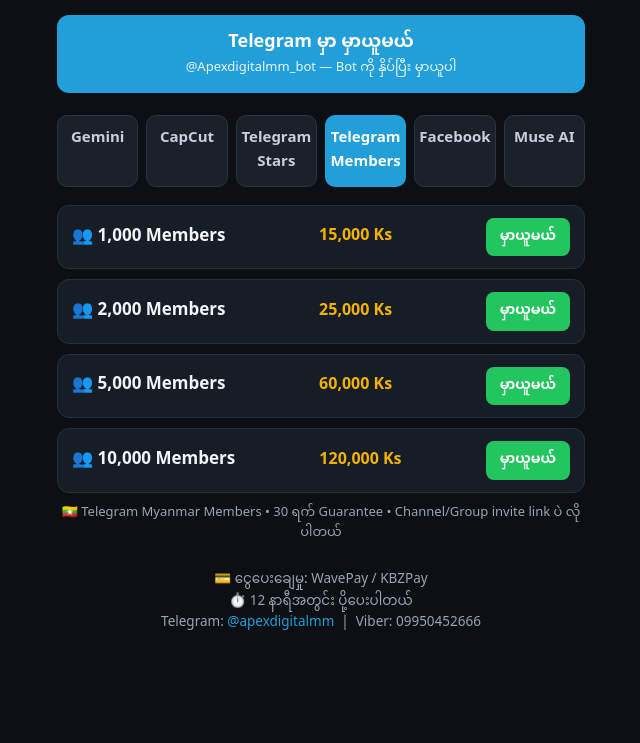
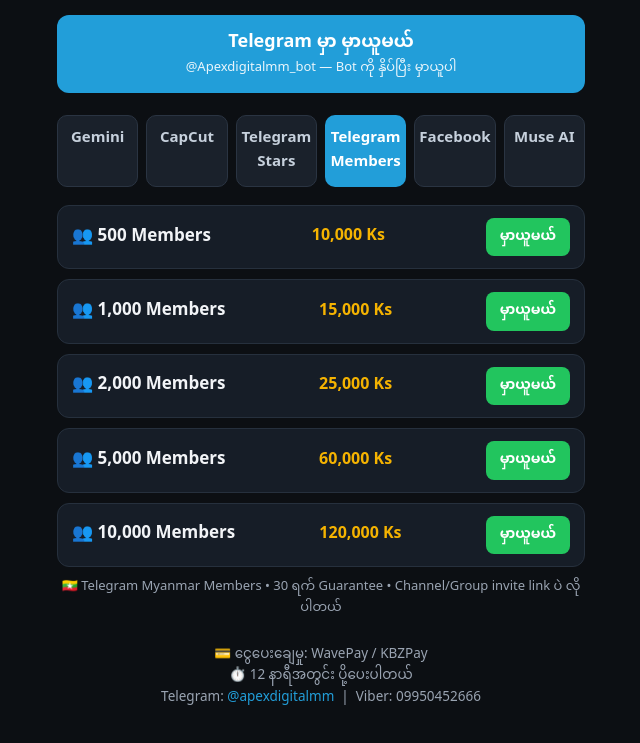
Before and after one commit to apexdigitalmm/apex-website, a plain HTML site: page index.html in a window 1280 px wide. Both pictures are taken after a click on the element "Telegram Members". Shown: the part 121-864 px from the top of the page, without its empty margins (319-959 px from the left). Before the commit the page ends 800 px from the top, so only its background shows below. Drawn offline with Linux system fonts and the light colour scheme.

Commit message:
Add 500 tiers for Members and Facebook Followers

```diff
--- a/index.html
+++ b/index.html
@@ -136,6 +136,7 @@
 
   <!-- Telegram Members -->
   <div class="panel" id="panel-members">
+    <div class="tier"><b>👥 500 Members</b><span>10,000 Ks</span><a href="https://t.me/Apexdigitalmm_bot">မှာယူမယ်</a></div>
     <div class="tier"><b>👥 1,000 Members</b><span>15,000 Ks</span><a href="https://t.me/Apexdigitalmm_bot">မှာယူမယ်</a></div>
     <div class="tier"><b>👥 2,000 Members</b><span>25,000 Ks</span><a href="https://t.me/Apexdigitalmm_bot">မှာယူမယ်</a></div>
     <div class="tier"><b>👥 5,000 Members</b><span>60,000 Ks</span><a href="https://t.me/Apexdigitalmm_bot">မှာယူမယ်</a></div>
@@ -145,10 +146,11 @@
 
   <!-- Facebook Followers -->
   <div class="panel" id="panel-facebook">
-    <div class="tier"><b>👤 1,000 Followers</b><span>18,500 Ks</span><a href="https://t.me/Apexdigitalmm_bot">မှာယူမယ်</a></div>
-    <div class="tier"><b>👤 2,000 Followers</b><span>30,000 Ks</span><a href="https://t.me/Apexdigitalmm_bot">မှာယူမယ်</a></div>
-    <div class="tier"><b>👤 5,000 Followers</b><span>75,000 Ks</span><a href="https://t.me/Apexdigitalmm_bot">မှာယူမယ်</a></div>
-    <div class="tier"><b>👤 10,000 Followers</b><span>150,000 Ks</span><a href="https://t.me/Apexdigitalmm_bot">မှာယူမယ်</a></div>
+    <div class="tier"><b>👤 500 Followers</b><span>10,000 Ks</span><a href="https://t.me/Apexdigitalmm_bot">မှာယူမယ်</a></div>
+    <div class="tier"><b>👤 1,000 Followers</b><span>15,000 Ks</span><a href="https://t.me/Apexdigitalmm_bot">မှာယူမယ်</a></div>
+    <div class="tier"><b>👤 2,000 Followers</b><span>25,000 Ks</span><a href="https://t.me/Apexdigitalmm_bot">မှာယူမယ်</a></div>
+    <div class="tier"><b>👤 5,000 Followers</b><span>60,000 Ks</span><a href="https://t.me/Apexdigitalmm_bot">မှာယူမယ်</a></div>
+    <div class="tier"><b>👤 10,000 Followers</b><span>120,000 Ks</span><a href="https://t.me/Apexdigitalmm_bot">မှာယူမယ်</a></div>
     <p class="note">Profile / Page Followers • 30 ရက် Refill • Profile/Page ကို Public ထားရမယ်</p>
   </div>
 
```
